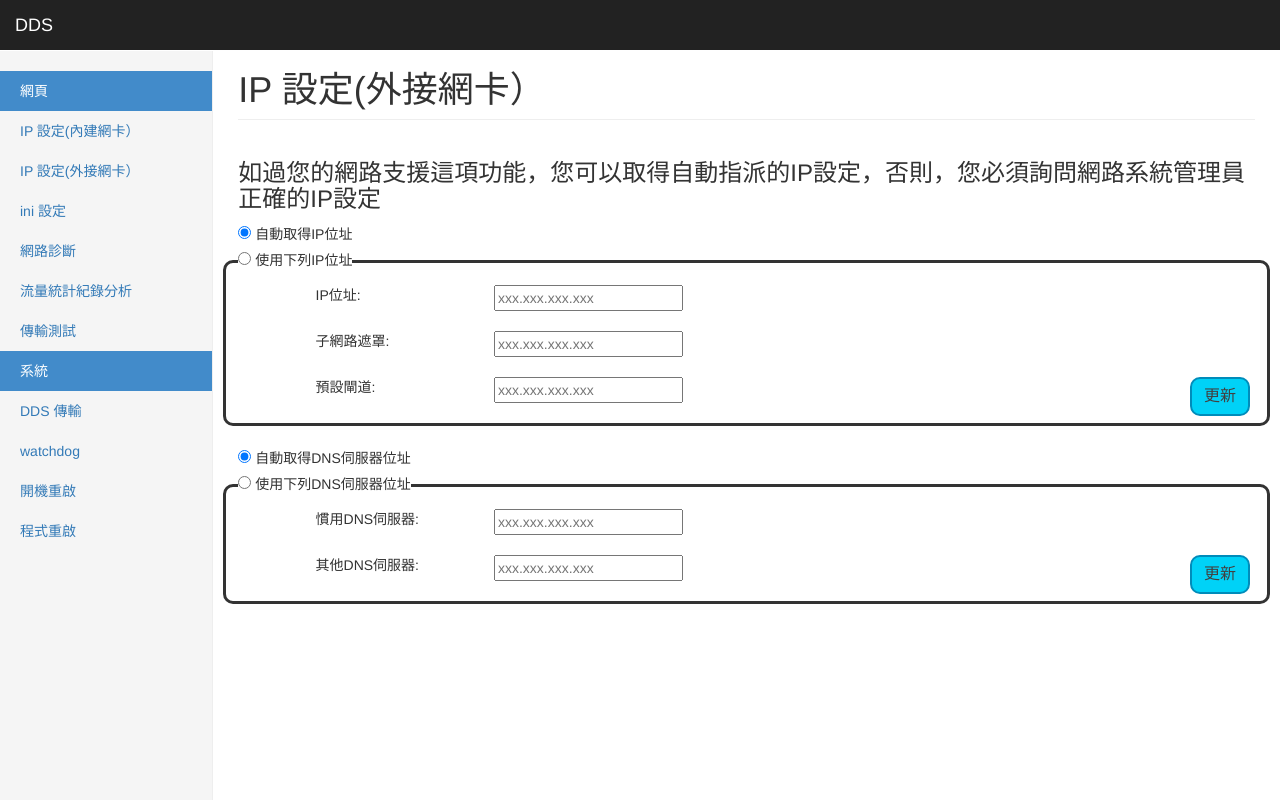
After one commit to j13tw/OpenDDS_Web_Service, a Flask app: page /ipSettingSecond in a window 1280 px wide. The commit adds this page. Run offline with Flask 2, Linux system fonts and the light colour scheme; some libraries are stand-ins or nearby versions.

Commit message:
Add templates/ipSettingSecond.html

```diff
--- a/app.py
+++ b/app.py
@@ -9,9 +9,13 @@ app = Flask(__name__)
 def home():
     return render_template('index.html');
 
-@app.route('/ipSetting')
+@app.route('/ipSettingMain')
 def ipSetting():
-    return render_template('ipSetting.html');
+    return render_template('ipSettingMain.html');
+
+@app.route('/ipSettingSecond')
+def ipSettingSecond():
+    return render_template('ipSettingSecond.html');
 
 @app.route("/iniUpdate")
 def iniUpdate():
--- a/templates/index.html
+++ b/templates/index.html
@@ -34,7 +34,10 @@
             </a>
           </li>
           <li>
-            <a href="ipSetting">IP 設定</a>
+            <a href="ipSettingMain">IP 設定(內建網卡）</a>
+          </li>
+          <li>
+            <a href="ipSettingSecond">IP 設定(外接網卡）</a>
           </li>
           <li>
             <a href="iniUpdate">ini 設定</a>
--- a/templates/iniBuild.html
+++ b/templates/iniBuild.html
@@ -34,7 +34,10 @@
             </a>
           </li>
           <li>
-            <a href="ipSetting">IP 設定</a>
+            <a href="ipSettingMain">IP 設定(內建網卡）</a>
+          </li>
+          <li>
+            <a href="ipSettingSecond">IP 設定(外接網卡）</a>
           </li>
           <li>
             <a href="iniUpdate">ini 設定</a>
--- a/templates/iniSelect.html
+++ b/templates/iniSelect.html
@@ -34,7 +34,10 @@
             </a>
           </li>
           <li>
-            <a href="ipSetting">IP 設定</a>
+            <a href="ipSettingMain">IP 設定(內建網卡）</a>
+          </li>
+          <li>
+            <a href="ipSettingSecond">IP 設定(外接網卡）</a>
           </li>
           <li>
             <a href="iniUpdate">ini 設定</a>
--- a/templates/iniUpdate.html
+++ b/templates/iniUpdate.html
@@ -34,7 +34,10 @@
             </a>
           </li>
           <li>
-            <a href="ipSetting">IP 設定</a>
+            <a href="ipSettingMain">IP 設定(內建網卡）</a>
+          </li>
+          <li>
+            <a href="ipSettingSecond">IP 設定(外接網卡）</a>
           </li>
           <li>
             <a href="iniUpdate">ini 設定</a>
--- /dev/null
+++ b/templates/ipSettingSecond.html
@@ -0,0 +1,186 @@
+<!DOCTYPE html>
+<html lang="en">
+
+<head>
+    <meta charset="utf-8">
+    <meta http-equiv="X-UA-Compatible" content="IE=edge">
+    <meta name="viewport" content="width=device-width, initial-scale=1">
+    <meta name="description" content="">
+    <meta name="author" content="">
+    <link rel="icon" href="/static/img/favicon.ico">
+
+    <title>Dashboard Template for Bootstrap</title>
+    <link href="/static/css/bootstrap.min.css" rel="stylesheet">
+    <link href="/static/css/ie10-viewport-bug-workaround.css" rel="stylesheet">
+    <link href="/static/css/dashboard.css" rel="stylesheet">
+    <script src="/static/js/ie-emulation-modes-warning.js"></script>
+    <script src="http://ajax.googleapis.com/ajax/libs/jquery/1.8.0/jquery.min.js"></script>
+
+    <script>
+        $(document).ready(function () {
+            $('#dhcp').click(function () {
+                $('#static').attr('checked', false);
+            })
+            $('#static').click(function () {
+                $('#dhcp').attr('checked', false);
+            })
+            $('#autoDNS').click(function () {
+                $('#staticDNS').attr('checked', false);
+            })
+            $('#staticDNS').click(function () {
+                $('#autoDNS').attr('checked', false);
+            })
+        })
+    </script>
+</head>
+
+<body>
+
+    <nav class="navbar navbar-inverse navbar-fixed-top">
+        <div class="navbar-header">
+            <a class="navbar-brand" href="#">DDS</a>
+        </div>
+    </nav>
+
+    <div class="container-fluid">
+        <div class="row">
+            <div class="col-sm-3 col-md-2 col-sm-2 col-xs-4 sidebar">
+                <ul class="nav nav-sidebar">
+                    <li class="active">
+                        <a href="#">網頁
+                            <span class="sr-only">(current)</span>
+                        </a>
+                    </li>
+                    <li>
+                        <a href="ipSettingMain">IP 設定(內建網卡）</a>
+                    </li>
+                    <li>
+                        <a href="ipSettingSecond">IP 設定(外接網卡）</a>
+                    </li>
+                    <li>
+                        <a href="iniUpdate">ini 設定</a>
+                    </li>
+                    <li>
+                        <a href="ping">網路診斷</a>
+                    </li>
+                    <li>
+                        <a href="logs">流量統計紀錄分析</a>
+                    </li>
+                    <li>
+                        <a href="sentTest">傳輸測試</a>
+                    </li>
+                    <li class="active">
+                        <a href="#">系統
+                            <span class="sr-only">(current)</span>
+                        </a>
+                    </li>
+                    <li>
+                        <a href="#">DDS 傳輸</a>
+                    </li>
+                    <li>
+                        <a href="#">watchdog</a>
+                    </li>
+                    <li>
+                        <a href="#">開機重啟</a>
+                    </li>
+                    <li>
+                        <a href="#">程式重啟</a>
+                    </li>
+                </ul>
+            </div>
+            <div class="col-sm-9 col-sm-offset-3 col-md-10 col-md-offset-2 col-sm-10 col-sm-offset-2 col-xs-8 col-xs-offset-4 main">
+                <div class="row">
+                    <h1 class="page-header">IP 設定(外接網卡）</h1>
+                </div>
+                <div class="row">
+                    <h3>如過您的網路支援這項功能，您可以取得自動指派的IP設定，否則，您必須詢問網路系統管理員正確的IP設定</h3>
+                </div>
+                <div class="row">
+                    <form>
+                        <div class="row" style="margin-left: 0px">
+                            <input type=radio value="dhcp" name="dhcp" id="dhcp" checked> 自動取得IP位址
+                        </div>
+                        <div class="row" style="border:3px solid;border-radius:10px;height:auto;margin-top: 16px;">
+                            <span style="position:relative;top:-15px;text-align:center;background: white;margin-left: 12px">
+                                <input type=radio value="staticIP" name="static" id="static"> 使用下列IP位址
+                            </span>
+                            <br>
+                            <div class="row">
+                                <div class="col-sm-3 col-sm-offset-1 col-md-2 col-md-offset-1 col-sm-2 col-sm-offset-1 col-xs-4 col-xs-offset-1">
+                                    <span>IP位址:</span>
+                                </div>
+                                <div class="col-sm-9 col-md-2 col-sm-2 col-xs-4">
+                                    <input type=text placeholder='xxx.xxx.xxx.xxx' name="staticIP">
+                                </div>
+                            </div>
+                            <br>
+                            <div class="row">
+                                <div class="col-sm-3 col-sm-offset-1 col-md-2 col-md-offset-1 col-sm-2 col-sm-offset-1 col-xs-4 col-xs-offset-1">
+                                    <span>子網路遮罩:</span>
+                                </div>
+                                <div class="col-sm-9 col-md-2 col-sm-2 col-xs-4">
+                                    <input type=text placeholder='xxx.xxx.xxx.xxx' name="staticMac">
+                                </div>
+                            </div>
+                            <br>
+                            <div class="row">
+                                <div class="col-sm-3 col-sm-offset-1 col-md-2 col-md-offset-1 col-sm-2 col-sm-offset-1 col-xs-4 col-xs-offset-1">
+                                    <span>預設閘道:</span>
+                                </div>
+                                <div class="col-sm-9 col-md-2 col-sm-2 col-xs-4">
+                                    <input type=text placeholder='xxx.xxx.xxx.xxx' name="staticGateway">
+                                </div>
+                                <input type="submit" value="更新" class="btn btn-update">
+                            </div>
+                            <br>
+                        </div>
+                    </form>
+                </div>
+                <br>
+                <div class="row">
+                    <form>
+                        <div class="row" style="margin-left: 0px">
+                            <input type=radio value="dhcp" name="autoDNS" id="autoDNS" checked> 自動取得DNS伺服器位址
+                        </div>
+                        <div class="row" style="border:3px solid;border-radius:10px;height:auto;margin-top: 16px;">
+                            <span style="position:relative;top:-15px;text-align:center;background: white;margin-left: 12px">
+                                <input type=radio value="staticIP" name="staticDNS" id="staticDNS"> 使用下列DNS伺服器位址
+                            </span>
+                            <br>
+                            <div class="row">
+                                <div class="col-sm-3 col-sm-offset-1 col-md-2 col-md-offset-1 col-sm-2 col-sm-offset-1 col-xs-4 col-xs-offset-1">
+                                    <span>慣用DNS伺服器:</span>
+                                </div>
+                                <div class="col-sm-9 col-md-2 col-sm-2 col-xs-4">
+                                    <input type=text placeholder='xxx.xxx.xxx.xxx' name="staticIP">
+                                </div>
+                            </div>
+                            <br>
+                            <div class="row">
+                                <div class="col-sm-3 col-sm-offset-1 col-md-2 col-md-offset-1 col-sm-2 col-sm-offset-1 col-xs-4 col-xs-offset-1">
+                                    <span>其他DNS伺服器:</span>
+                                </div>
+                                <div class="col-sm-9 col-md-2 col-sm-2 col-xs-4">
+                                    <input type=text placeholder='xxx.xxx.xxx.xxx' name="staticMac">
+                                </div>
+                                <input type="submit" value="更新" class="btn btn-update">
+                            </div>
+                            <br>
+                        </div>
+                    </form>
+                </div>
+            </div>
+        </div>
+    </div>
+
+    <!-- Bootstrap core JavaScript
+    ================================================== -->
+    <!-- Placed at the end of the document so the pages load faster -->
+    <script src="https://ajax.googleapis.com/ajax/libs/jquery/1.12.4/jquery.min.js"></script>
+    <script>window.jQuery || document.write('<script src="/static/js/jquery.min.js"><\/script>')</script>
+    <script src="/static/js/bootstrap.min.js"></script>
+    <script src="/static/js/holder.min.js"></script>
+    <script src="/static/js/ie10-viewport-bug-workaround.js"></script>
+</body>
+
+</html>
--- a/templates/ping.html
+++ b/templates/ping.html
@@ -78,7 +78,10 @@
             </a>
           </li>
           <li>
-            <a href="ipSetting">IP 設定</a>
+            <a href="ipSettingMain">IP 設定(內建網卡）</a>
+          </li>
+          <li>
+            <a href="ipSettingSecond">IP 設定(外接網卡）</a>
           </li>
           <li>
             <a href="iniUpdate">ini 設定</a>
--- a/templates/sentTest.html
+++ b/templates/sentTest.html
@@ -34,7 +34,10 @@
             </a>
           </li>
           <li>
-            <a href="ipSetting">IP 設定</a>
+            <a href="ipSettingMain">IP 設定(內建網卡）</a>
+          </li>
+          <li>
+            <a href="ipSettingSecond">IP 設定(外接網卡）</a>
           </li>
           <li>
             <a href="iniUpdate">ini 設定</a>
```
Also changed, not shown: templates/ipSettingMain.html (renamed from templates/ipSetting.html, +7 -3 lines), templates/logs.html (+5 -2 lines), 1 other file.
